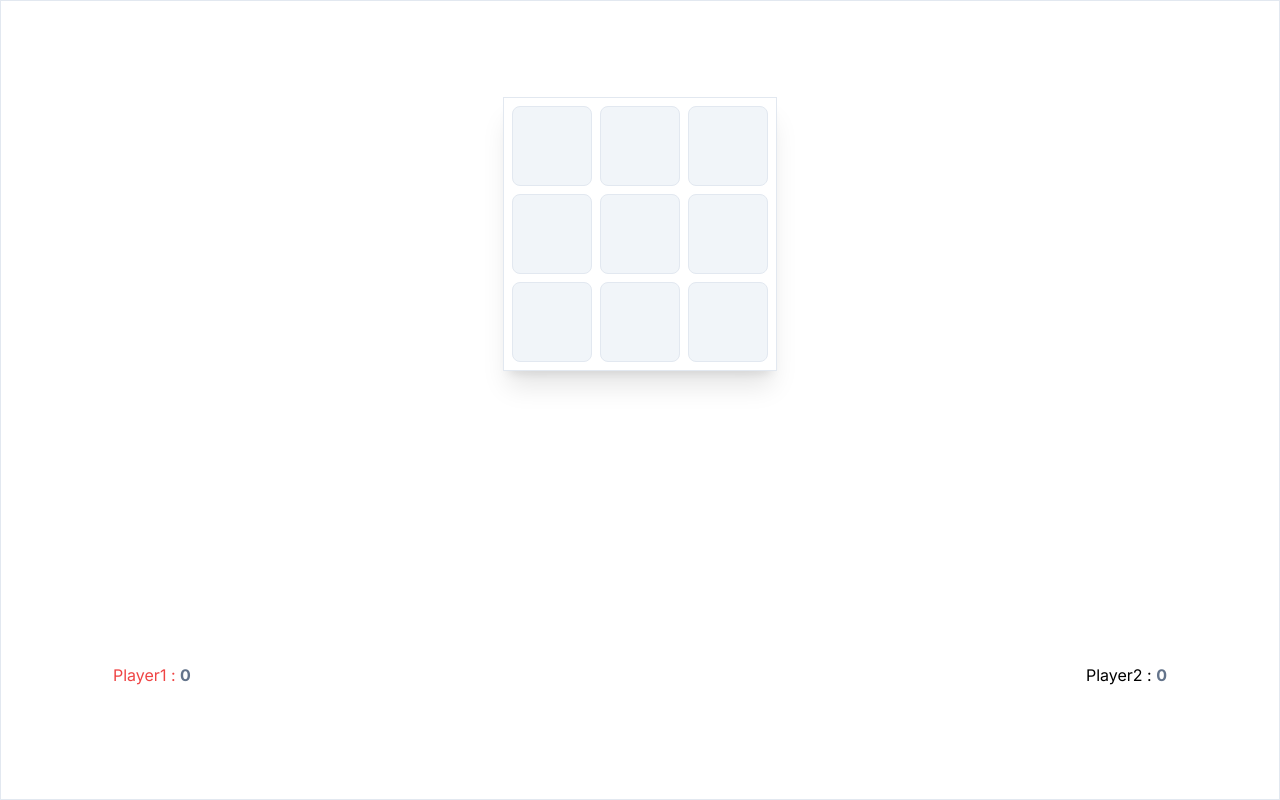
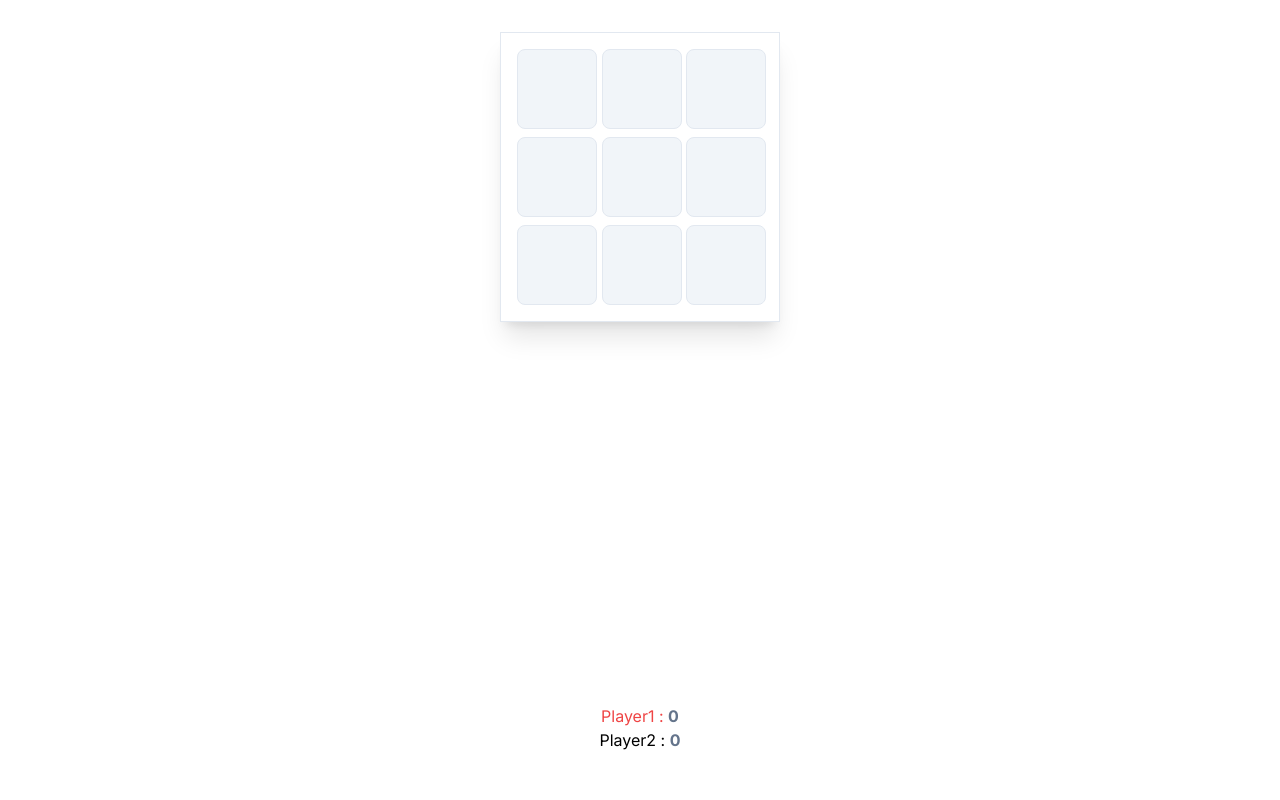
Before and after one commit to ouaatyaa/gameTicTac, a Next.js app: page / in a window 1280 px wide. Built offline with nearby package versions, Linux system fonts and the light colour scheme.

Commit message:
add space-x

```diff
--- a/app/page.tsx
+++ b/app/page.tsx
@@ -154,15 +154,15 @@ export default function Home() {
   };
 
   return (
-    <main className=" border flex min-h-screen  flex-col items-center md:justify-between p-24">
+    <main className="  w-full  flex md:min-h-screen  flex-col items-center md:justify-between py-8">
       {winner && <Confetti />}
-      <div className=" min-w-32 grid grid-cols-3 gap-2 border shadow-xl p-2">
+      <div className=" w-[280px] grid grid-cols-3 gap-2 border shadow-xl p-4">
         {lists.map((list, i) => (
           <div
             key={i}
             onClick={() => handleSquare(i)}
             className={clsx(
-              "w-10 h-10 md:w-20 md:h-20 text-3xl cursor-pointer rounded-lg border font-bold bg-muted flex justify-center items-center",
+              "w-20 h-20 text-3xl cursor-pointer rounded-lg border font-bold bg-muted flex justify-center items-center",
               list.title === "X" ? " text-red-500" : " text-green-500"
             )}
           >
@@ -170,7 +170,7 @@ export default function Home() {
           </div>
         ))}
       </div>
-      <div className=" flex flex-col md:flex-row justify-center md:justify-between items-center w-full p-4 ">
+      <div className=" flex flex-col  justify-center   items-center w-full p-4 ">
         <h1 className={player === "Player1" ? "text-red-500" : "text-black"}>
           Player1 :{" "}
           <span className="font-bold text-muted-foreground">{countP1}</span>
```
